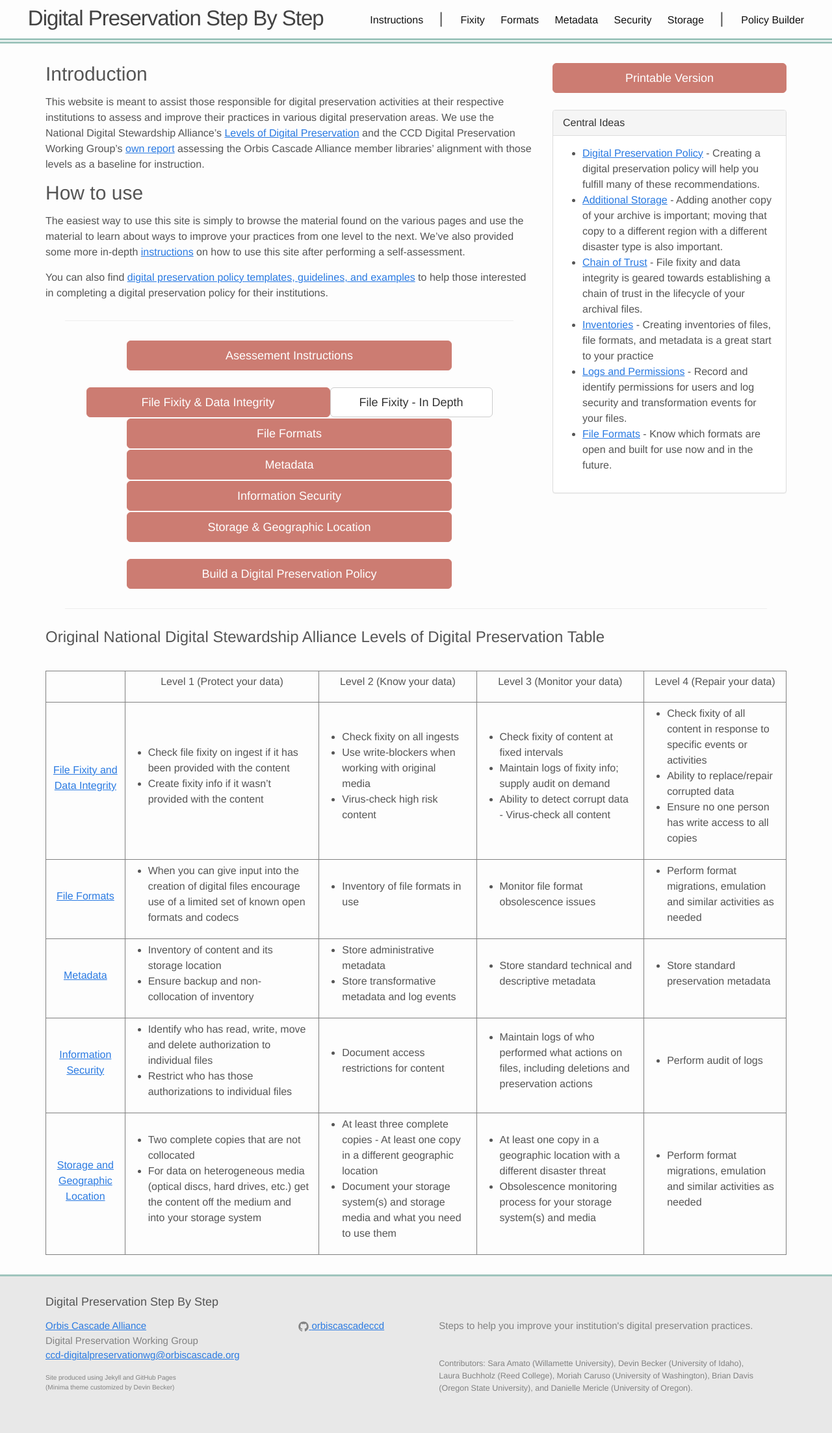
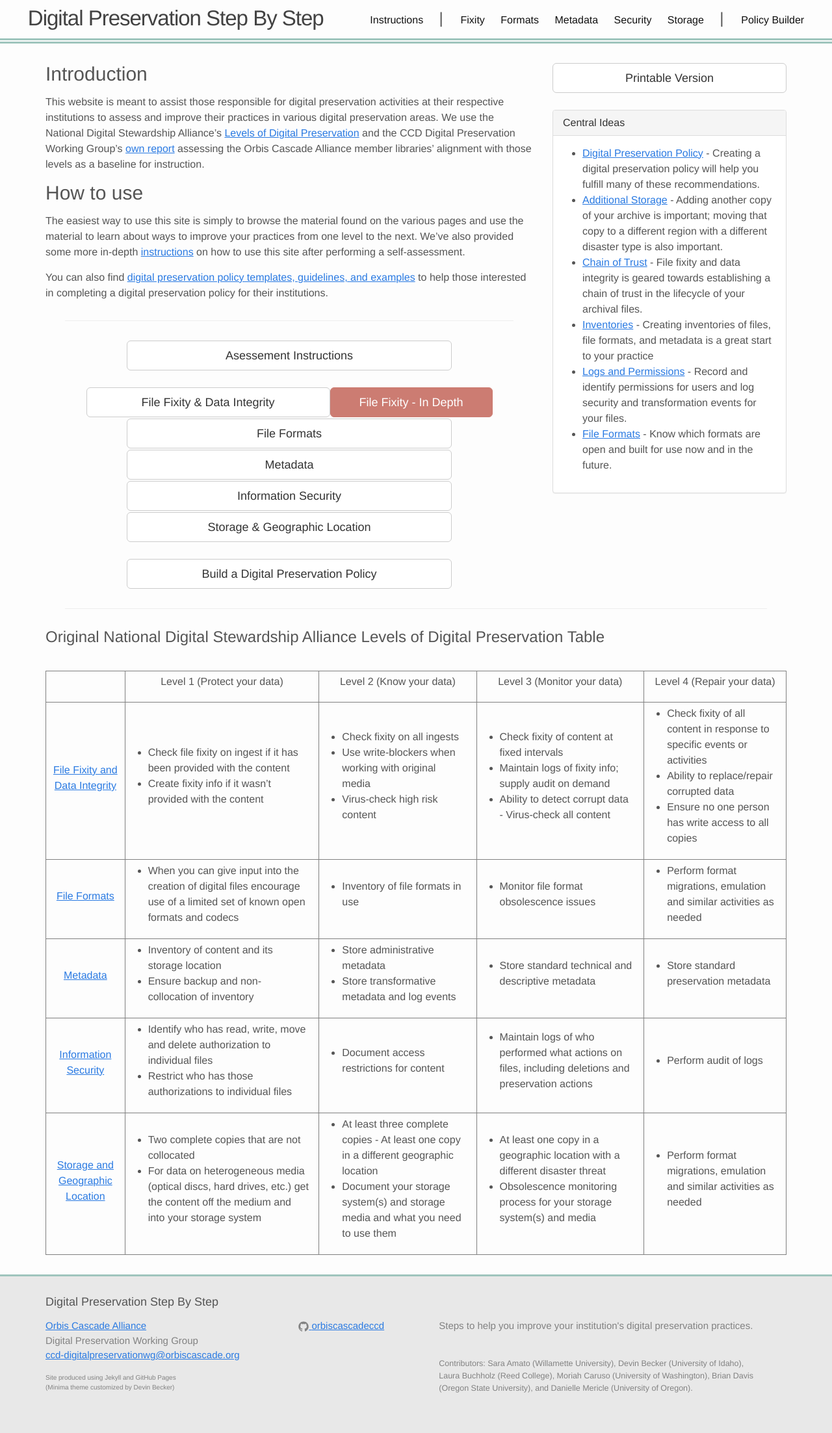
Before and after one commit to dcnb/digprezsteps, a Jekyll site: the page built from index.md, in a window 1280 px wide. Shown: the whole page at 65% size. Built offline with Jekyll 4.4.1, drawn with Linux system fonts in a browser that asks for light colours.

Commit message:
Revert "switch button color"
This reverts commit 6a0a832b77e2fff696302d933fbf167b11486570.

```diff
--- a/_layouts/homepage.html
+++ b/_layouts/homepage.html
@@ -11,17 +11,17 @@ layout: default
 			<h2>Introduction</h2>
 			 {{ content }}
        <hr>
-       	<a href="instructions.html"><button type="button" class="btn btn-info btn-lg centered col-md-8 col-md-offset-2">Asessement Instructions</button></a>
+       	<a href="instructions.html"><button type="button" class="btn btn-default btn-lg centered col-md-8 col-md-offset-2">Asessement Instructions</button></a>
         <br/><br/>
         <br/>
 
 
- 	<a href="fixity.html"><button type="button" class="btn btn-info btn-lg centered col-md-6 col-md-offset-1">File Fixity &amp; Data Integrity</button></a><a href="fixity-deep.html"><button type="button" class="btn btn-default btn-lg centered col-md-4">File Fixity - In Depth</button></a>
+ 	<a href="fixity.html"><button type="button" class="btn btn-default btn-lg centered col-md-6 col-md-offset-1">File Fixity &amp; Data Integrity</button></a><a href="fixity-deep.html"><button type="button" class="btn btn-info btn-lg centered col-md-4">File Fixity - In Depth</button></a>
        <br><br>
 
 
 
-          	<a href="formats.html"><button type="button" class="btn btn-info btn-lg centered col-md-8 col-md-offset-2">File Formats</button></a>
+          	<a href="formats.html"><button type="button" class="btn btn-default btn-lg centered col-md-8 col-md-offset-2">File Formats</button></a>
        <br><br>
 
 
@@ -32,7 +32,7 @@ layout: default
 
 
 
-          	<a href="metadata.html"><button type="button" class="btn btn-info btn-lg centered col-md-8 col-md-offset-2">Metadata</button></a>
+          	<a href="metadata.html"><button type="button" class="btn btn-default btn-lg centered col-md-8 col-md-offset-2">Metadata</button></a>
        <br><br>
 
 
@@ -41,22 +41,22 @@ layout: default
 
 
 
-          	<a href="security.html"><button type="button" class="btn btn-info btn-lg centered col-md-8 col-md-offset-2">Information Security</button></a>
+          	<a href="security.html"><button type="button" class="btn btn-default btn-lg centered col-md-8 col-md-offset-2">Information Security</button></a>
        <br><br>
 
 
 
-          	<a href="storage.html"><button type="button" class="btn btn-info btn-lg centered col-md-8 col-md-offset-2">Storage &amp; Geographic Location</button></a>
+          	<a href="storage.html"><button type="button" class="btn btn-default btn-lg centered col-md-8 col-md-offset-2">Storage &amp; Geographic Location</button></a>
        <br><br>
 
 
 
          <br/>
 
-			<a href="policy.html"><button type="button" class="btn btn-info btn-lg centered col-md-8 col-md-offset-2">Build a Digital Preservation Policy</button></a>
+			<a href="policy.html"><button type="button" class="btn btn-default btn-lg centered col-md-8 col-md-offset-2">Build a Digital Preservation Policy</button></a>
      </div>
     <div class="col-lg-4 pull-right">
-			<a href="onepage.html"><button type="button" class="btn btn-info btn-lg centered col-md-12">Printable Version</button></a>
+			<a href="onepage.html"><button type="button" class="btn btn-default btn-lg centered col-md-12">Printable Version</button></a>
 
 			<br />
 					<br />		<br />
```
